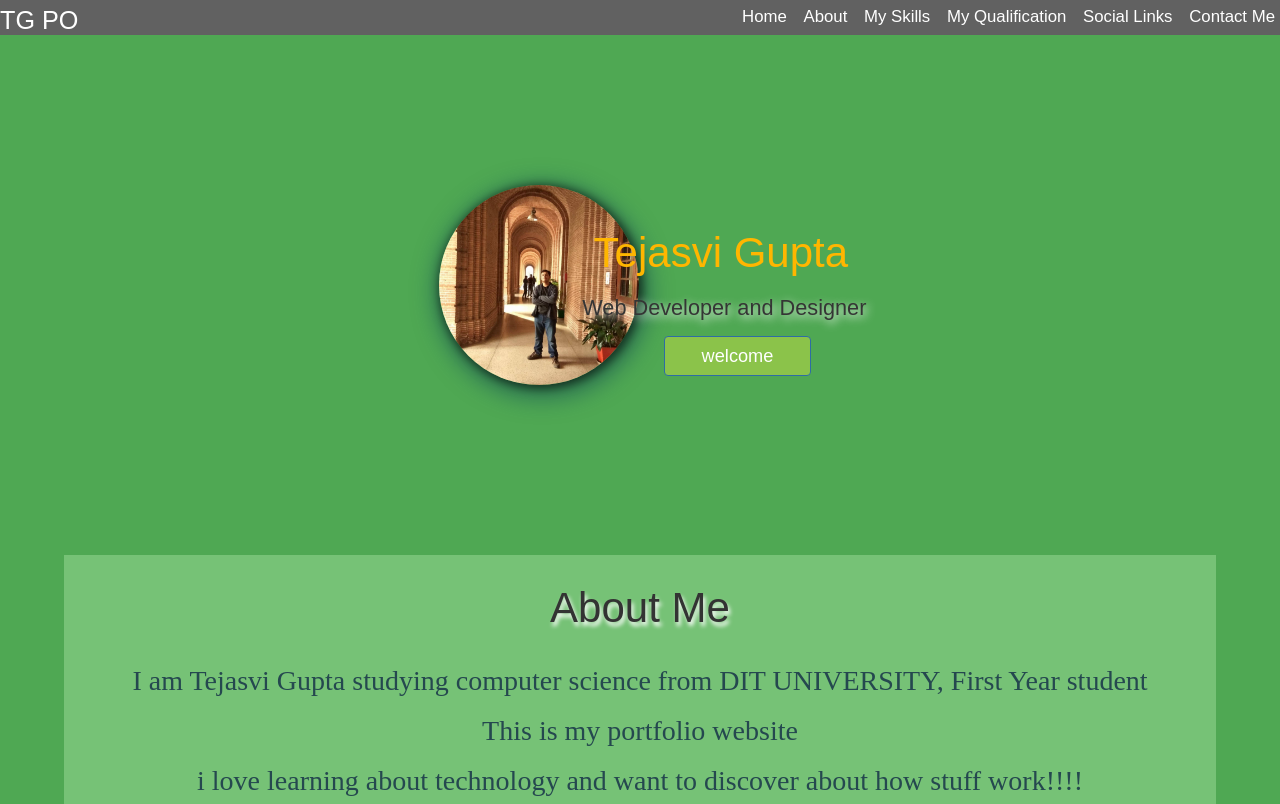
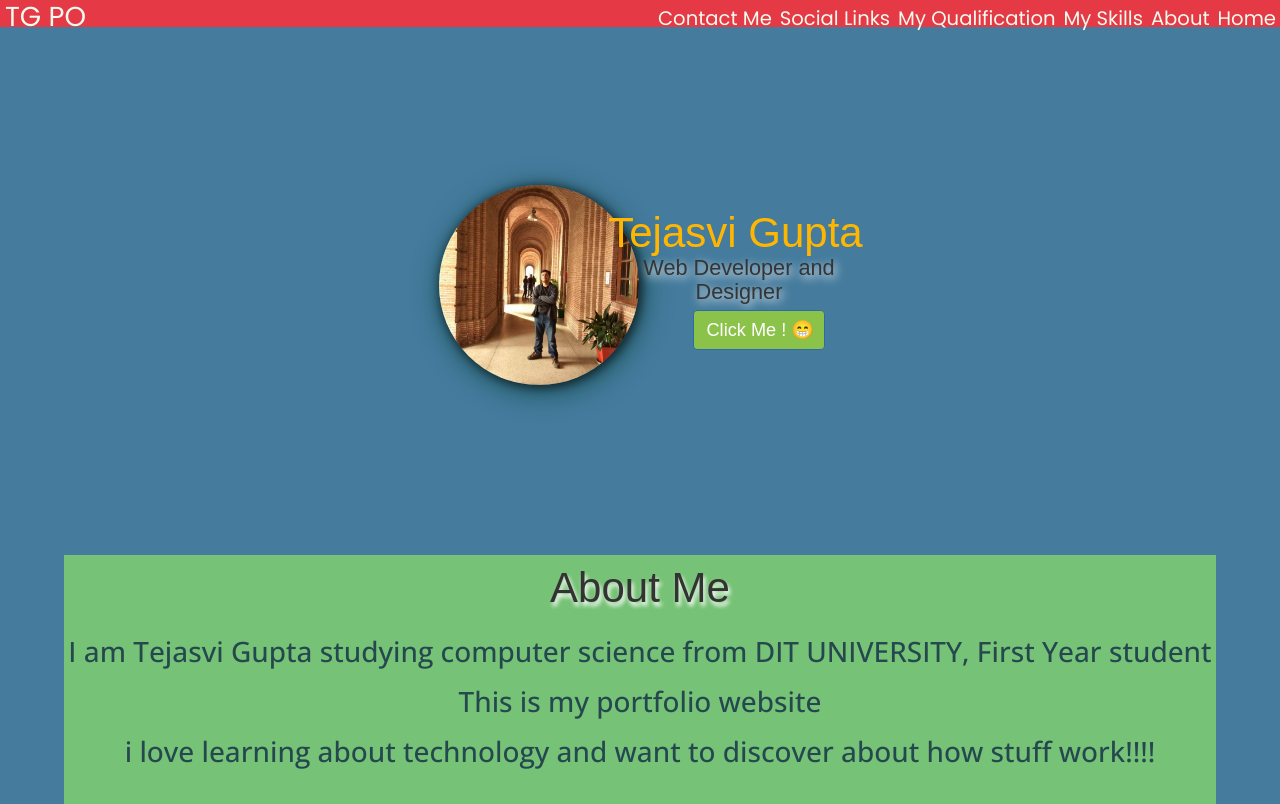
Before and after one commit to tejasvi98/webd, a plain HTML site: page index.html in a window 1280 px wide. Shown: the top 804 px of the page. Drawn offline with nearby package versions, Linux system fonts and the light colour scheme; files whose address does not match are found by name; a web font is replaced by a local one.

Commit message:
frontend-changes

```diff
--- a/css/style.css
+++ b/css/style.css
@@ -1,47 +1,66 @@
 /* body css */
+/* import font Poppins from google fonts */
+@import url('https://fonts.googleapis.com/css2?family=Poppins:wght@200;400&display=swap');
+@import url('https://fonts.googleapis.com/css2?family=Open+Sans:wght@500&display=swap');
+@import url('https://fonts.googleapis.com/css2?family=Gabarito:wght@800&display=swap');
+@import url('https://fonts.googleapis.com/css2?family=Montserrat:wght@700&display=swap');
+
+@mixin hideTapHighlightColor() {
+	-webkit-tap-highlight-color: rgba(0,0,0,0);
+}
+
+@mixin hardwareAccel() {
+	transform: translateZ(0);
+}
+
+@mixin improveAntiAlias() {
+	box-shadow: 0 0 1px rgba(0, 0, 0, 0);
+}
+
+
 body{
-	font-family: sans-serif;
+	font-family: 'Gabarito', sans-serif;
 	margin: 0px;
 	padding: 0px;
-	background-color:#4fa853;
+	background-color:#457b9d;
 }
 
 h1 {
 	text-align:center;
 	font-size:3em;
-	color:#ffc300;
+	color:#1d3557;
 }
 /* nav css */
 .nav{
 	position:fixed;
 	top:0px;
-	background-color:#616161;
-	padding-top: 5px;
+	background-color:#e63946;
+	font-family: 'Poppins', sans-serif;
 	width: 100%;
-	height: 35px;
+	height: 2.1vw;
 	text-align: right;
 	text-decoration:none;
-	font-size: 1.2em;
+	font-size: 1.4em;
+	color:#f1faee;
 }
 
 .nav h2{
+	font-size: 1.4em;
 	float: left;
-	color:#ffffff;
+	padding-left: 5px;
 	margin-top: 2px;
-	font-size:1.5em;
 }
 
 
 .nav li{
-	text-align: right;
+	float:inline-end;
 	display: inline;
-	color: #ffffff;
-	padding: 5px;
-	padding-left: 7px;
+	margin: 4px;
+	color:#f1faee;
 }
 
 .nav a{
-	color: #ffffff;
+	color:#f1faee;
 	transition:1s;
 	text-decoration:none;
 }
@@ -63,9 +82,22 @@ h1 {
 	text-align:center;
 }
 .intro img:hover{
-	margin-top: 50px;
-	transform: rotate(360deg)  translate3d(-215.5px,-100px,333px) rotateX(360deg);
-	width:310px;
+	display: inline-block;
+	transition-duration: .5s;
+	transition-property: transform;
+
+	@include hideTapHighlightColor();
+	@include hardwareAccel();
+	@include improveAntiAlias();
+
+	&:hover {
+		transform: scale(1.2);
+		animation-duration: 1.5s;
+		animation-delay: .3s;
+		animation-timing-function: linear;
+		animation-iteration-count: infinite;
+		animation-direction: alternate;
+	}
 }
 
 .intro h1{
@@ -98,7 +130,7 @@ h1 {
 	text-align:center;
 	font-size:2em;
 	color:#25484f;
-	font-family: Monotype Corsiva;
+	font-family: 'Open Sans', sans-serif;
 }
 
 .introc {
@@ -224,13 +256,13 @@ a:hover{
 }
 .foot h1{
 	font-size:3.5em;
-	font-family:Lucida Calligraphy;
+	font-family: 'Montserrat', sans-serif;
 	padding-bottom:10px;
 }
 
 .foot p{
 	font-size:2.3em;
-	font-family:Monotype Corsiva;
+	font-family: 'Open Sans', sans-serif;
 }
 
 .projects {
@@ -298,3 +330,7 @@ a:hover{
 #button1:hover{
 	box-shadow: 0 12px 16px 0 rgba(0,0,0,0.24), 0 17px 50px 0 rgba(0,0,0,0.19);
 }
+
+.boxheaders{
+	color: #e63946;
+}
--- a/index.html
+++ b/index.html
@@ -11,8 +11,8 @@
 		<script>
 			function myfunction()
 			{
-				var person=prompt("enter your name", "gupta");
-				var person1="Hello" + person + "!how are you today?";
+				var person=prompt("enter your name", " ");
+				var person1="Hello" +" " + person + "! How are you today?";
 				if(person!=null)
 				{
 					document.getElementById("hei").innerHTML=person1;
@@ -31,16 +31,20 @@
 		<div class="row">
 				<div class ="col-md-3">
 				</div>
-			<div class ="col-md-2">
-			<img src="img\a.jpg">
+			<div class ="col-md-2" >
+				<div class="pic">
+					<img src="img\a.jpg">
+				</div>
 			</div>
 		<div class ="col-md-4">
 		<br />
 		<br />
-	<div class ="change" id="hei"></div><div id="hide"><h1> Tejasvi Gupta </h1>
-	<h3> Web Developer and Designer </h3>
-	 <button class ="btn btn-primary" id="button1" onclick ="myfunction()"> </center> welcome </button>
+	<div style="margin-left: 10%;">
+		<div class ="change" id="hei"></div><div id="hide"><h1> Tejasvi Gupta </h1>
+			<h3> Web Developer and Designer </h3>
+			<button class ="btn btn-primary" id="button1" onclick ="myfunction()"> Click Me ! 😁 </button>
 		</div></div>
+	</div>
 			<div class ="col-md-3">
 			</div>
 		</div>
@@ -57,7 +61,7 @@
 	<div class ="myskills" id ="my"> 			<!-- my skills part -->
 	<div class ="parallax">
 		<center>
-				<h1> MY SKILLS </h1>
+				<h1 class="boxheaders"> MY SKILLS </h1>
 				<br />
 				<h2> ALL I KNOW </h2>
 		</center>
@@ -91,7 +95,7 @@
 	<div class ="soc2">
 	<div class ="soc" id ="links">				<!-- social links part -->
 		<center>
-				<h1> SOCIAL LINKS </h1>
+				<h1 class="boxheaders"> SOCIAL LINKS </h1>
 				<h3> Here I Am </h3>
 		<br />
 		<a href ="https://www.facebook.com" target ="_blank"> Facebook </a>
@@ -105,7 +109,7 @@
 	<br />
 		<div class ="myq" id ="q">					<!-- my qualifications part -->
 		<center>
-				<h1> My Qualifications </h1>
+				<h1 class="boxheaders"> My Qualifications </h1>
 				<h3> How Qualified I am </h3>
 				<br />
 				<table border ="1" id="tab">
@@ -141,7 +145,7 @@
 	<div class ="pr1">
 	<div class ="pr2">
 	<div class="projects" id="p">
-		<h1> My Designs </h1>
+		<h1 class="boxheaders"> My Designs </h1>
 					<div class="col-sm-3">
 			<button type ="button" class ="btn btn-primary"> <a href ="img\book cover back.jpg" target ="_blank"> <img src ="C:\Users\hanu pc\Desktop\webd\img\book cover back.jpg" height ="150px" width ="150px">  </a> </img>
 					</div>
```
Also changed, not shown: css/bootstrap.min.css.
